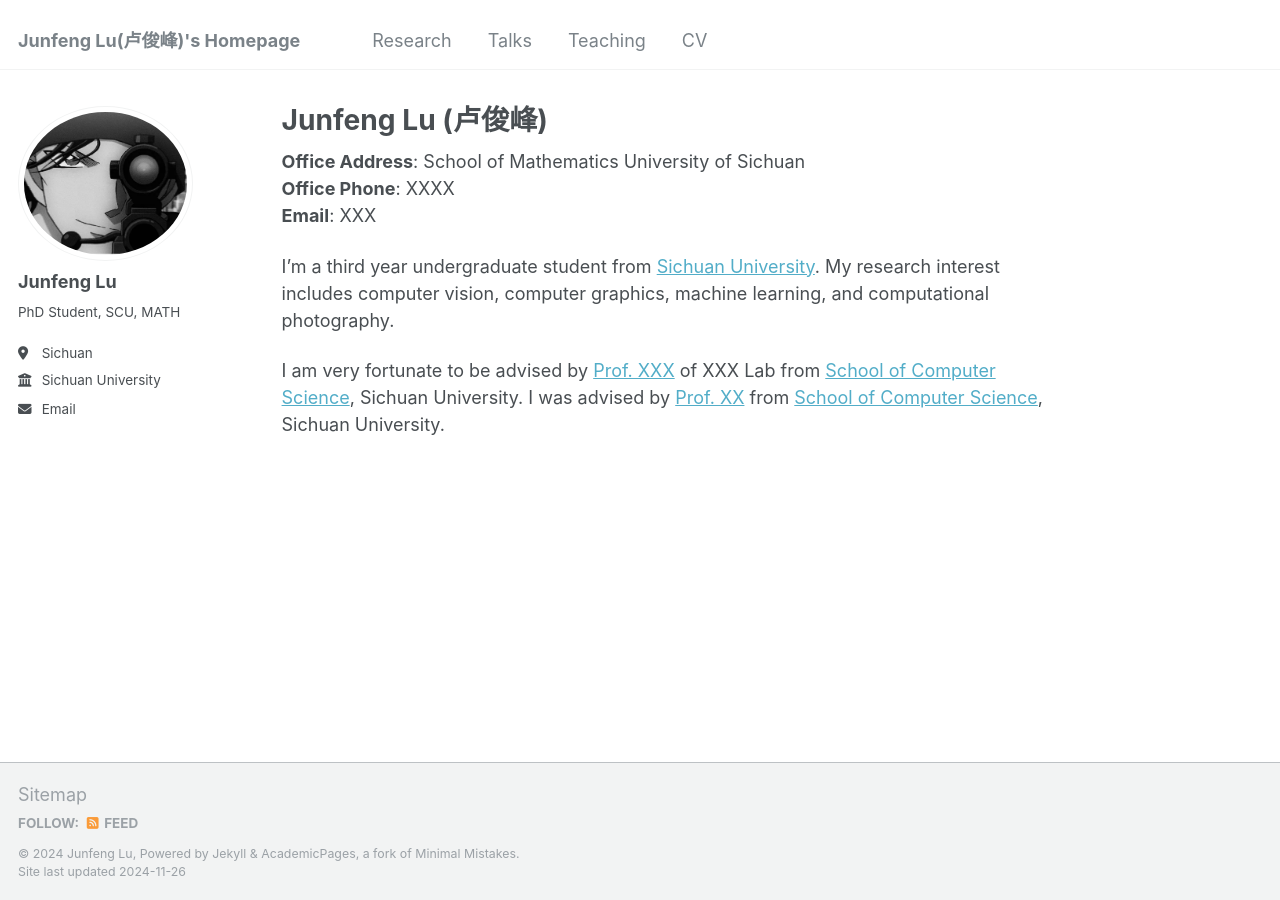
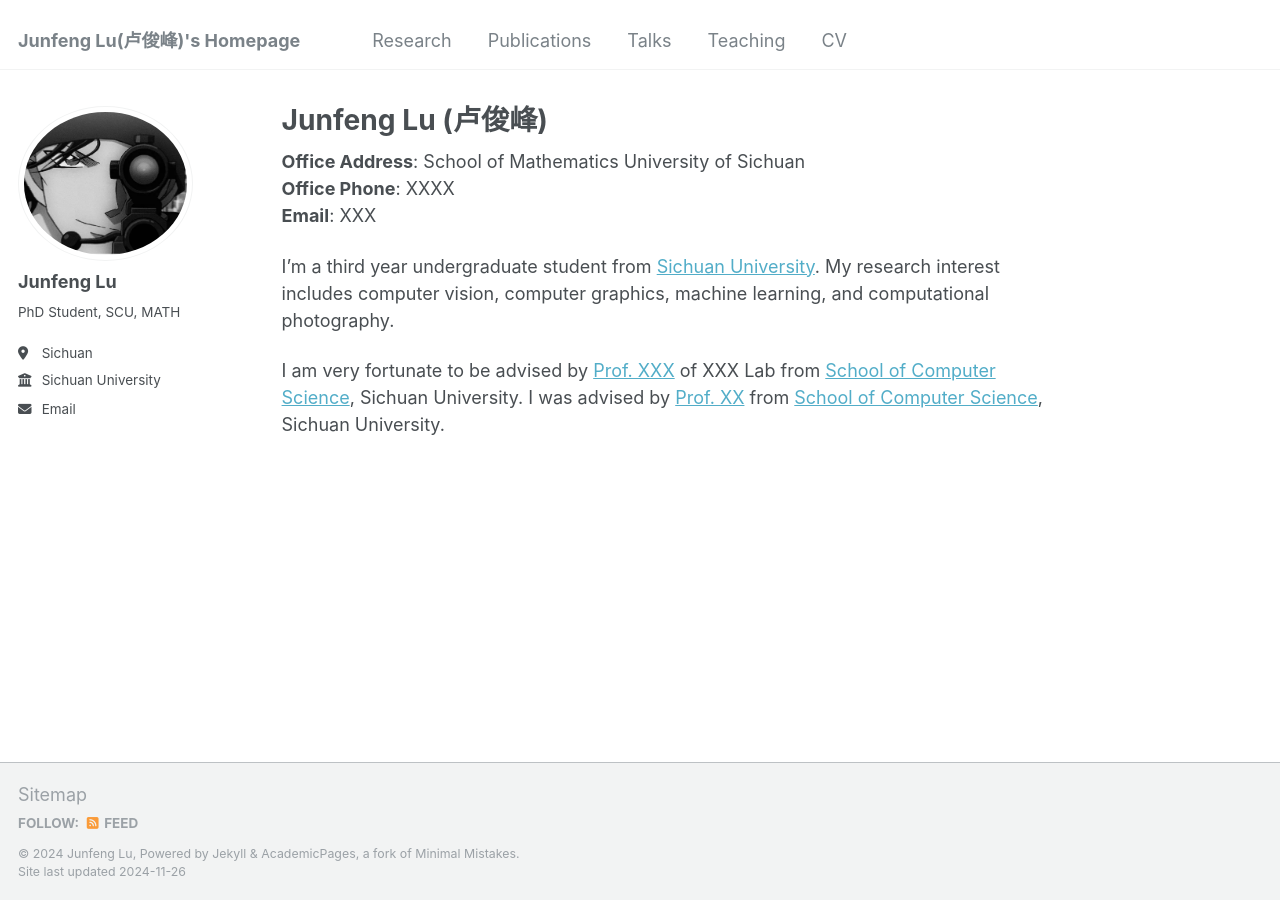
Before and after one commit to JunFengLu1/JunFengLu1.github.io, a Jekyll site: the page built from _pages/about.md, in a window 1280 px wide. Built offline with Jekyll 4.4.1, drawn with Linux system fonts in a browser that asks for light colours.

Commit message:
Update navigation.yml

```diff
--- a/_data/navigation.yml
+++ b/_data/navigation.yml
@@ -8,8 +8,8 @@ main:
   - title: "Research"
     url: /researchs/
 
-#  - title: "Publications"
-#    url: /portfolio/
+  - title: "Publications"
+    url: /publications/
 
   - title: "Talks"
     url: /talks/
```
